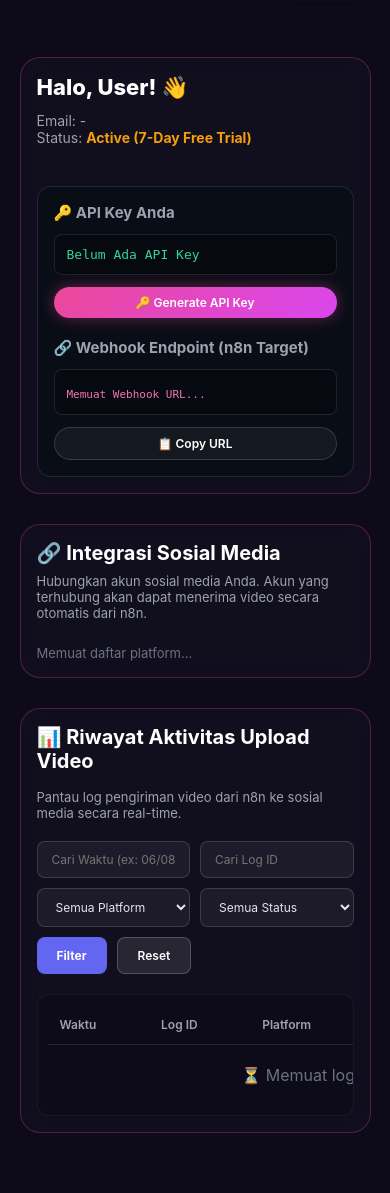
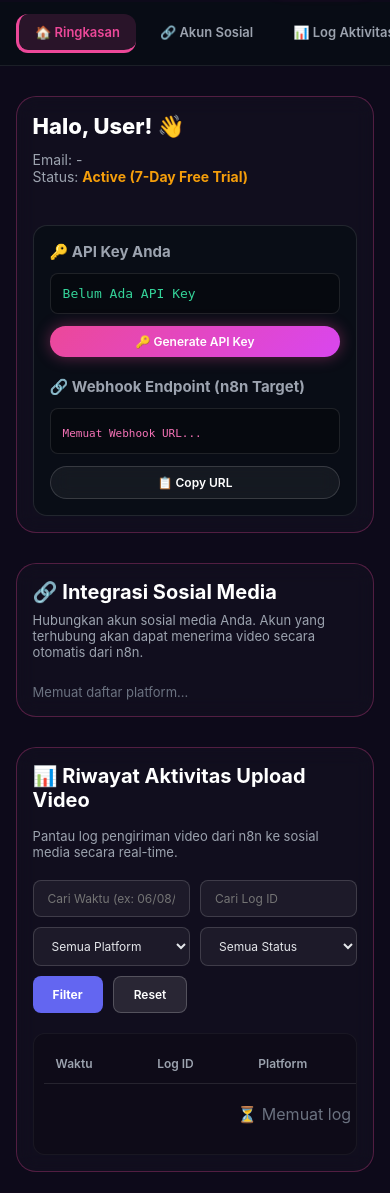
Before and after one commit to deri9804/trendoraautomation, a Flask app: page /dashboard in a window 390 px wide. Shown: the part 73-1266 px from the top of the page. After the commit the page ends 1245 px from the top, so only its background shows below. Run offline with Flask 3, Linux system fonts and the light colour scheme.

Commit message:
dashboard.html

```diff
--- a/templates/dashboard.html
+++ b/templates/dashboard.html
@@ -5,30 +5,158 @@
   <meta name="viewport" content="width=device-width, initial-scale=1.0">
   <title>Dashboard - TRENDORA</title>
   {% include 'css.html' %}
+
+  <style>
+    /* CUSTOM LAYOUT KHUSUS DASHBOARD DENGAN SIDEBAR */
+    body { background-color: #0d0a1a; overflow-x: hidden; }
+
+    .dash-layout {
+      display: flex;
+      padding-top: 75px; /* Menyesuaikan tinggi navbar sticky */
+      min-height: 100vh;
+    }
+
+    /* STYLE SIDEBAR KIRI */
+    .dash-sidebar {
+      width: 260px;
+      background: rgba(9, 13, 22, 0.95);
+      backdrop-filter: blur(10px);
+      border-right: 1px solid rgba(255,255,255,0.08);
+      position: fixed;
+      top: 75px;
+      bottom: 0;
+      overflow-y: auto;
+      padding: 24px 16px;
+      z-index: 100;
+    }
+
+    .sidebar-menu-title {
+      font-size: 11px;
+      font-weight: 800;
+      color: #6b7280;
+      letter-spacing: 1px;
+      margin: 20px 0 10px 16px;
+      text-transform: uppercase;
+    }
+
+    .sidebar-menu {
+      list-style: none;
+      padding: 0;
+      margin: 0;
+      display: flex;
+      flex-direction: column;
+      gap: 6px;
+    }
+
+    .sidebar-menu li a {
+      display: flex;
+      align-items: center;
+      gap: 12px;
+      padding: 12px 16px;
+      color: #9ca3af;
+      text-decoration: none;
+      border-radius: 12px;
+      font-size: 14px;
+      font-weight: 600;
+      transition: all 0.2s ease;
+    }
+
+    .sidebar-menu li a:hover {
+      background: rgba(255, 255, 255, 0.05);
+      color: #e5e7eb;
+    }
+
+    .sidebar-menu li a.active {
+      background: rgba(236, 72, 153, 0.15);
+      color: #ec4899;
+      border-left: 3px solid #ec4899;
+    }
+
+    /* STYLE MAIN CONTENT KANAN */
+    .dash-content {
+      flex: 1;
+      margin-left: 260px; /* Menyediakan ruang untuk sidebar */
+      padding: 30px 4% 60px 4%;
+      max-width: 1400px;
+    }
+
+    /* RESPONSIVE UNTUK HP & TABLET */
+    @media (max-width: 900px) {
+      .dash-layout { flex-direction: column; }
+
+      /* Sidebar berubah jadi Horizontal Menu di bawah Navbar */
+      .dash-sidebar {
+        position: relative;
+        width: 100%;
+        top: 0;
+        border-right: none;
+        border-bottom: 1px solid rgba(255,255,255,0.08);
+        padding: 12px 16px;
+        display: flex;
+        flex-direction: row;
+        align-items: center;
+        overflow-x: auto;
+        white-space: nowrap;
+        gap: 8px;
+      }
+
+      .dash-sidebar::-webkit-scrollbar { height: 4px; }
+      .dash-sidebar::-webkit-scrollbar-thumb { background: #3f3f46; border-radius: 4px; }
+
+      .sidebar-menu-title { display: none; }
+      .sidebar-menu { flex-direction: row; gap: 8px; }
+      .sidebar-menu li a { padding: 10px 16px; font-size: 13px; border-left: none; }
+      .sidebar-menu li a.active { border-bottom: 3px solid #ec4899; }
+
+      /* Content menyesuaikan ke layar penuh */
+      .dash-content { margin-left: 0; padding: 20px 4%; }
+      .dashboard-hero-card { grid-template-columns: 1fr !important; }
+    }
+  </style>
 </head>
 <body>
   {% include 'navbar.html' %}
 
-  <!-- PAGE WRAPPER UNTUK DASHBOARD -->
-  <div style="padding: 120px 5% 60px 5%; max-width: 1400px; margin: 0 auto; min-height: 85vh;">
+  <!-- PAGE WRAPPER DASHBOARD -->
+  <div class="dash-layout">
 
-    <!-- HEADER DASHBOARD: PROFIL & API KEY -->
+    <!-- ==================== KIRI: SIDEBAR ==================== -->
+    <aside class="dash-sidebar">
+      <div class="sidebar-menu-title">Main Menu</div>
+      <ul class="sidebar-menu">
+        <li><a href="#section-overview" class="sidebar-link active">🏠 Ringkasan</a></li>
+        <li><a href="#section-social" class="sidebar-link">🔗 Akun Sosial</a></li>
+        <li><a href="#section-logs" class="sidebar-link">📊 Log Aktivitas</a></li>
+      </ul>
+
+      <div class="sidebar-menu-title">Pengaturan Akun</div>
+      <ul class="sidebar-menu">
+        <li><a href="#" onclick="openUpgradePayment()">💳 Langganan (Upgrade)</a></li>
+        <li><a href="/#n8n-docs">📚 Dokumentasi API</a></li>
+        <li><a href="#" onclick="handleLogout()" style="color: #ef4444;">🚪 Keluar Akun</a></li>
+      </ul>
+    </aside>
+
+    <!-- ==================== KANAN: MAIN CONTENT ==================== -->
+    <main class="dash-content">
+
+      <!-- SECTION 1: RINGKASAN & API KEY -->
+      <section id="section-overview" style="scroll-margin-top: 100px;">
         <div class="dashboard-hero-card" style="margin-bottom: 30px;">
 
-      <!-- BAGIAN KIRI: INFO PROFIL -->
+          <!-- INFO PROFIL -->
           <div class="dash-welcome">
             <div style="display: flex; align-items: center; gap: 16px; margin-bottom: 12px; flex-wrap: wrap;">
               <img id="dashAvatar" src="" style="width: 52px; height: 52px; border-radius: 50%; border: 2px solid #ec4899; display: none;" alt="User Avatar" />
               <h2 style="margin-bottom: 0;">Halo, <span id="dashName">User</span>! 👋</h2>
             </div>
-
             <p style="color: #9ca3af; font-size: 14px; margin-bottom: 16px; word-break: break-all;">
               Email: <span id="dashUserEmail">-</span><br>
               Status: <strong id="dashAccountStatus" style="color: #f59e0b;">Active (7-Day Free Trial)</strong>
             </p>
           </div>
 
-      <!-- BAGIAN KANAN: API KEY & WEBHOOK URL -->
+          <!-- API KEY & WEBHOOK URL -->
           <div class="dash-key-card">
             <h3 style="font-size: 15px; color: #9ca3af; margin-bottom: 12px;">🔑 API Key Anda</h3>
 
@@ -50,19 +178,22 @@
             <button class="btn-secondary" style="font-size: 12px; padding: 8px 16px; width: 100%;" onclick="copyWebhookUrl()">📋 Copy URL</button>
           </div>
         </div>
+      </section>
 
-    <!-- MANAJEMEN SOSIAL MEDIA (BAGIAN BARU) -->
+      <!-- SECTION 2: INTEGRASI SOSIAL MEDIA -->
+      <section id="section-social" style="scroll-margin-top: 100px;">
         <div class="dashboard-hero-card" style="margin-bottom: 30px; display: block;">
           <h3 style="margin-bottom: 8px; font-size: 20px; color: #fff;">🔗 Integrasi Sosial Media</h3>
           <p style="color: #9ca3af; font-size: 13px; margin-bottom: 24px;">Hubungkan akun sosial media Anda. Akun yang terhubung akan dapat menerima video secara otomatis dari n8n.</p>
 
           <div id="socialConnectionsList" style="display: grid; grid-template-columns: repeat(auto-fill, minmax(300px, 1fr)); gap: 16px;">
-        <!-- Akan di-render secara dinamis via JavaScript berdasarkan status akun -->
             <p style="color: #6b7280; font-size: 13px;">Memuat daftar platform...</p>
           </div>
         </div>
+      </section>
 
-    <!-- LOG AKTIVITAS TABLE -->
+      <!-- SECTION 3: LOG AKTIVITAS -->
+      <section id="section-logs" style="scroll-margin-top: 100px;">
         <div class="dashboard-hero-card" style="display: block; overflow-x: auto;">
           <h3 style="margin-bottom: 16px; font-size: 20px; color: #fff;">📊 Riwayat Aktivitas Upload Video</h3>
           <p style="color: #9ca3af; font-size: 13px; margin-bottom: 20px;">Pantau log pengiriman video dari n8n ke sosial media secara real-time.</p>
@@ -112,10 +243,28 @@
             </table>
           </div>
         </div>
+      </section>
 
+    </main>
   </div>
 
   {% include 'apiKeyModal.html' %}
+
+  <!-- SCRIPT LOGIKA KLIK MENU SIDEBAR (ACTIVE STATE) -->
+  <script>
+    document.addEventListener('DOMContentLoaded', () => {
+      const sidebarLinks = document.querySelectorAll('.sidebar-link');
+
+      sidebarLinks.forEach(link => {
+        link.addEventListener('click', function(e) {
+          // Hapus class 'active' dari semua menu
+          sidebarLinks.forEach(l => l.classList.remove('active'));
+          // Tambahkan class 'active' ke menu yang diklik
+          this.classList.add('active');
+        });
+      });
+    });
+  </script>
 
   <!-- SCRIPTS -->
   <script src="{{ url_for('static', filename='js/ui.js') }}"></script>
```
Lines whose indentation alone changed are shown as unchanged.
